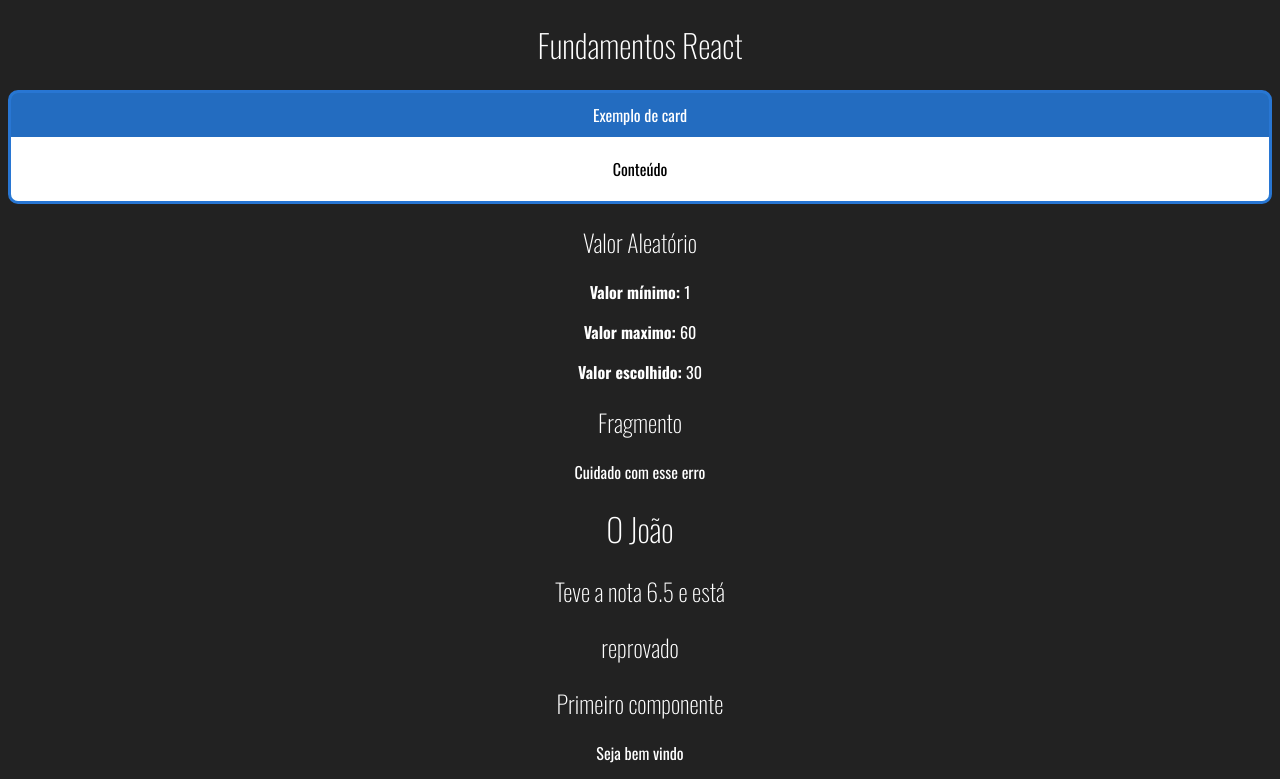
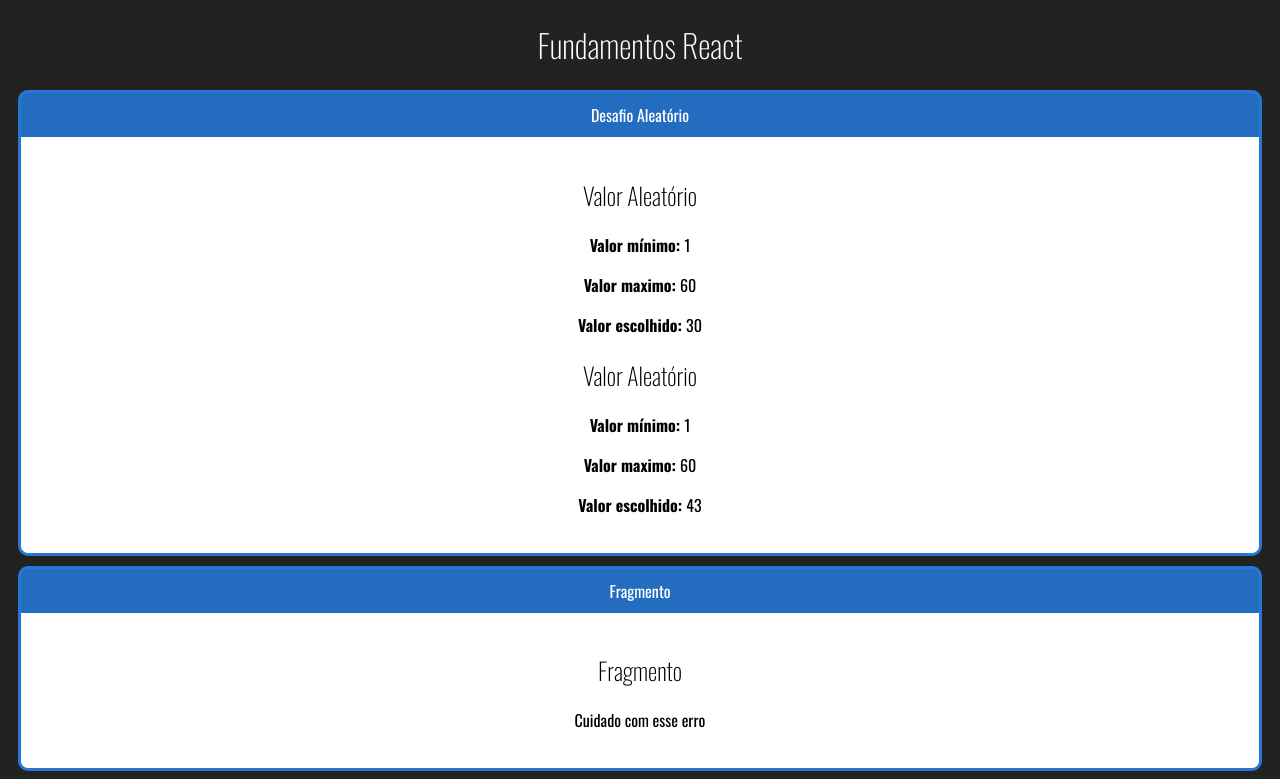
Before and after one commit to arielpellegrino/ReactJS-COD3, a React app in the folder fundamentos React/fundamentos-react/: page / in a window 1280 px wide. Shown: the top 779 px of the page. Built offline with nearby package versions, Linux system fonts and the light colour scheme.

Commit message:
update aulas

```diff
--- a/fundamentos React/fundamentos-react/src/components/App.jsx
+++ b/fundamentos React/fundamentos-react/src/components/App.jsx
@@ -5,18 +5,22 @@
 import Aleatorio from "./basicos/Aleatorio";
 import Card from "./layout/Card";
 
-export default () => {
+export default function App(){
   return (
     <div id="app">
       <h1> Fundamentos React</h1>
-      <Card titulo="Exemplo de card">
-
+      <Card titulo="Desafio Aleatório">
+        <Aleatorio min={1} max={60} />
+        <Aleatorio min={1} max={60} />
       </Card>
 
-      <Aleatorio min={1} max={60} />
-      <Fragmento />
+      <Card titulo="Fragmento">
+        <Fragmento />
+      </Card>
 
+      <Card titulo="Com Parâmetro">
       <ComParametro nome="João" nota={6.5} />
+      </Card>
 
       <Primeiro></Primeiro>
     </div>
--- a/fundamentos React/fundamentos-react/src/components/layout/Card.css
+++ b/fundamentos React/fundamentos-react/src/components/layout/Card.css
@@ -3,6 +3,7 @@
     border-radius: 10px;
     overflow: hidden;
     border: 3px solid #2876d3;
+    margin: 10px;
 }
 
 .Card .Title {
--- a/fundamentos React/fundamentos-react/src/components/layout/Card.jsx
+++ b/fundamentos React/fundamentos-react/src/components/layout/Card.jsx
@@ -1,11 +1,11 @@
-import React from 'react';
-import './Card.css'
+import React from "react";
+import "./Card.css";
 
 export default (props) => {
-    return (
-        <div className="Card">
-            <div className="Title">{props.titulo}</div>
-            <div className="Content">Conteúdo</div>
-        </div>
-    )
+  return (
+    <div className="Card">
+      <div className="Title">{props.titulo}</div>
+      <div className="Content">{props.children}</div>
+    </div>
+  );
 };
```
